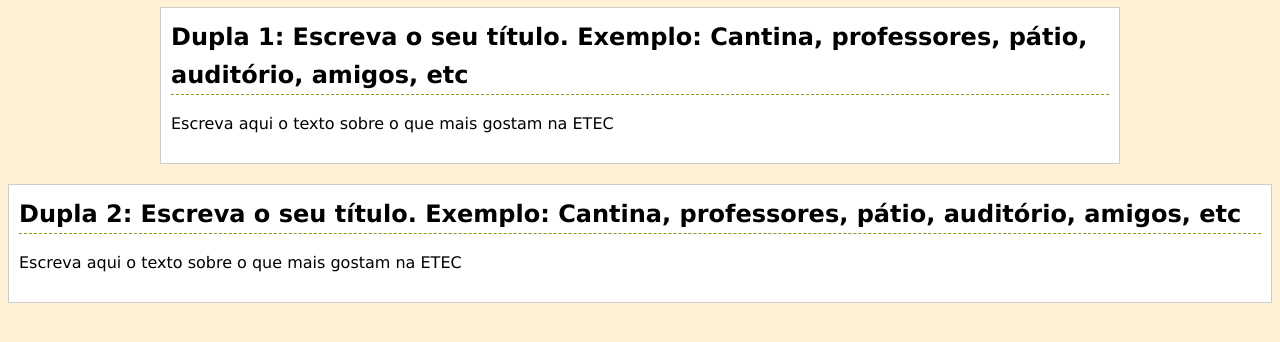
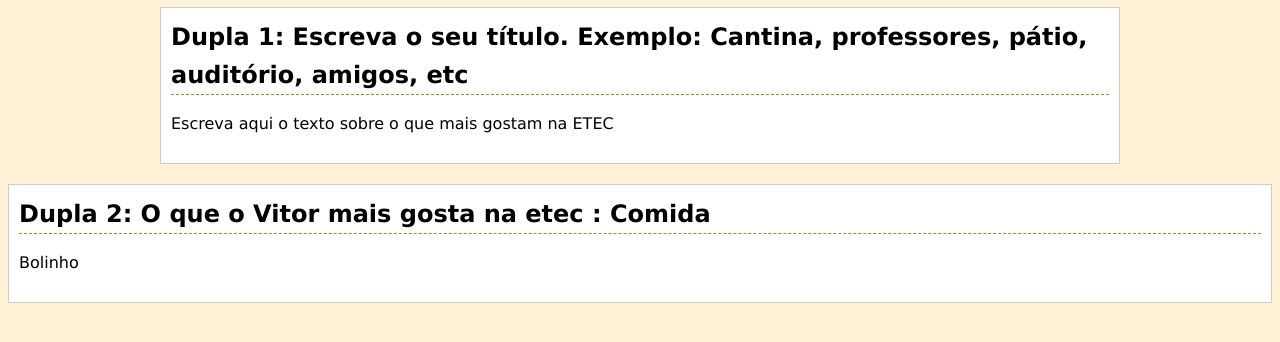
Before and after one commit to ThiagoB456/i-love-etec, a plain HTML site: page index.html in a window 1280 px wide. Shown: the part 74-416 px from the top of the page. Drawn offline with Linux system fonts and the light colour scheme.

Commit message:
Inclusao de conteúdo da dupla 2

```diff
--- a/index.html
+++ b/index.html
@@ -13,7 +13,7 @@ professores, pátio, auditório, amigos, etc</h2>
 Escreva aqui o texto sobre o que mais gostam na ETEC
 </p>
 </div>
-</div> <div class='content'> <h2>Dupla 2: Escreva o seu título. Exemplo: Cantina, professores, pátio, auditório, amigos, etc</h2> <p> Escreva aqui o texto sobre o que mais gostam na ETEC </p> </div>
+</div> <div class='content'> <h2>Dupla 2: O que o Vitor mais gosta na etec : Comida </h2> <p> Bolinho </p> </div>
 </div>
 </body>
 </html>
```
